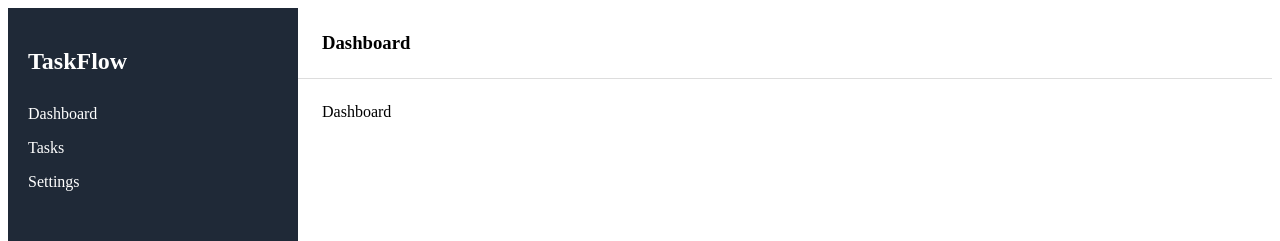
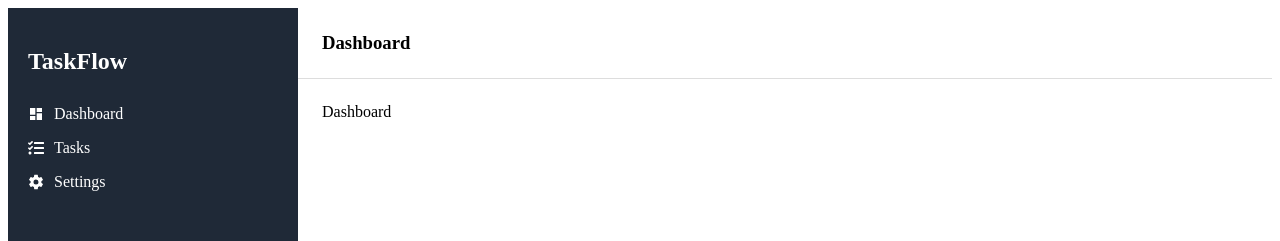
Before and after one commit to mahdisamanbari/taskflow, a React (Vite) app: page / in a window 1280 px wide. Shown: the top 241 px of the page. Built offline with nearby package versions, Linux system fonts and the light colour scheme.

Commit message:
feat: add sidebar icons

```diff
--- a/src/components/Sidebar.jsx
+++ b/src/components/Sidebar.jsx
@@ -1,15 +1,30 @@
 import React from 'react'
 import styles from "./Sidebar.module.css";
+import { MdDashboard } from "react-icons/md";
+import { FaTasks } from "react-icons/fa";
+import { IoSettingsSharp } from "react-icons/io5";
+
 function Sidebar() {
   return (
     <aside className={styles.sidebar}>
       <h2 className={styles.logo}>TaskFlow</h2>
 
       <ul className={styles.menu}>
-        <li>Dashboard</li>
-        <li>Tasks</li>
-        <li>Settings</li>
-      </ul>
+  <li>
+    <MdDashboard />
+    <span>Dashboard</span>
+  </li>
+
+  <li>
+    <FaTasks />
+    <span>Tasks</span>
+  </li>
+
+  <li>
+    <IoSettingsSharp />
+    <span>Settings</span>
+  </li>
+</ul>
     </aside>
   )
 }
--- a/src/components/Sidebar.module.css
+++ b/src/components/Sidebar.module.css
@@ -16,6 +16,9 @@
   }
 
   .menu li {
+    display: flex;
+    align-items: center;
+    gap: 10px;
     margin-bottom: 16px;
     cursor: pointer;
   }
```
